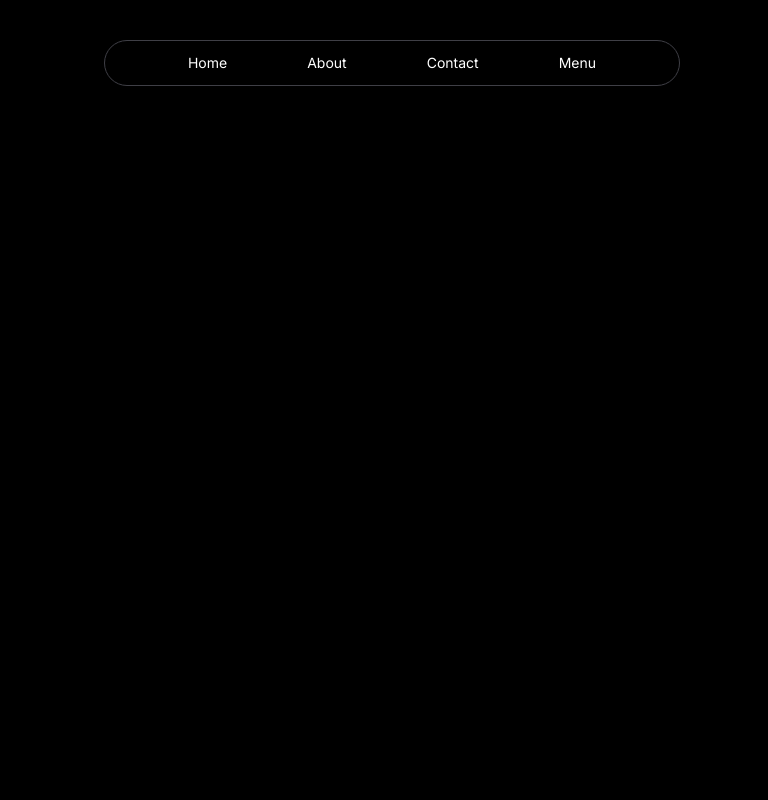
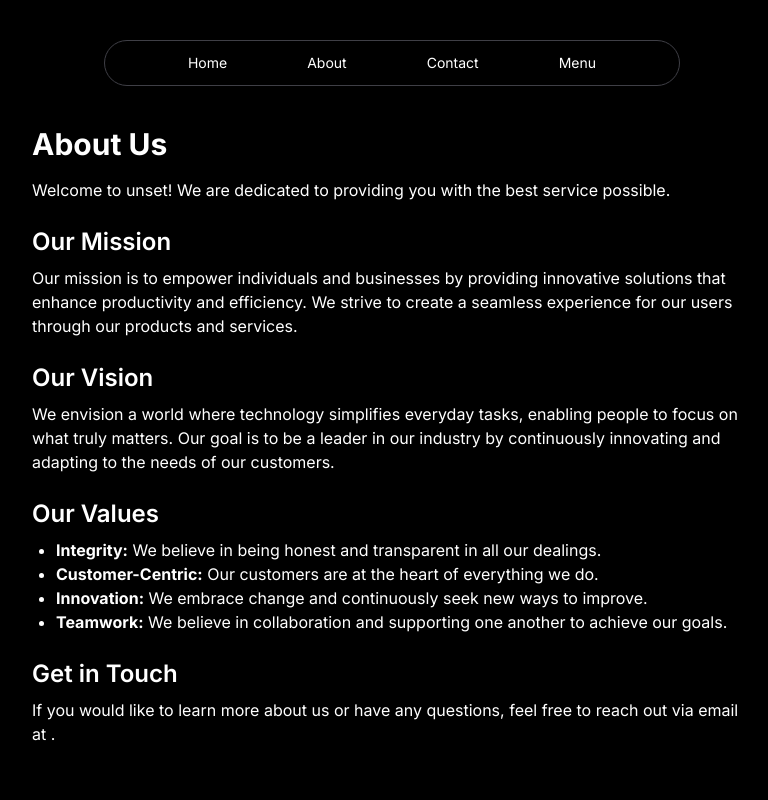
Before and after one commit to Dineshyadav3505/Saas-Project, a Next.js app: page /about in a window 1280 px wide. Shown: the top 800 px of the page, without its empty margins (248-1016 px from the left). Built offline with nearby package versions, Linux system fonts and the light colour scheme; no server answers.

Commit message:
Refactor about page and update contact, cookies, and privacy policy pages

```diff
--- a/src/app/about/page.tsx
+++ b/src/app/about/page.tsx
@@ -1,7 +1,37 @@
-import React from 'react'
+import React from 'react';
 
-export default function About () {
+export default function AboutUs() {
   return (
-    <div className='text-white bg-black h-screen '></div>
-  )
+    <div className="max-w-3xl mx-auto p-6 py-10 text-white bg-black">
+      <h1 className="text-3xl font-bold mb-4">About Us</h1>
+      <p className="mb-4">
+        Welcome to {process.env.NEXT_PUBLIC_PROJECTNAME}! We are dedicated to providing you with the best service possible.
+      </p>
+
+      <h2 className="text-2xl font-semibold mt-6 mb-2">Our Mission</h2>
+      <p className="mb-4">
+        Our mission is to empower individuals and businesses by providing innovative solutions that enhance productivity and efficiency.
+        We strive to create a seamless experience for our users through our products and services.
+      </p>
+
+      <h2 className="text-2xl font-semibold mt-6 mb-2">Our Vision</h2>
+      <p className="mb-4">
+        We envision a world where technology simplifies everyday tasks, enabling people to focus on what truly matters.
+        Our goal is to be a leader in our industry by continuously innovating and adapting to the needs of our customers.
+      </p>
+
+      <h2 className="text-2xl font-semibold mt-6 mb-2">Our Values</h2>
+      <ul className="list-disc ml-6 mb-4">
+        <li><strong>Integrity:</strong> We believe in being honest and transparent in all our dealings.</li>
+        <li><strong>Customer-Centric:</strong> Our customers are at the heart of everything we do.</li>
+        <li><strong>Innovation:</strong> We embrace change and continuously seek new ways to improve.</li>
+        <li><strong>Teamwork:</strong> We believe in collaboration and supporting one another to achieve our goals.</li>
+      </ul>
+
+      <h2 className="text-2xl font-semibold mt-6 mb-2">Get in Touch</h2>
+      <p className="mb-4">
+        If you would like to learn more about us or have any questions, feel free to reach out via email at <strong>{process.env.NEXT_PUBLIC_EMAIL}</strong>.
+      </p>
+    </div>
+  );
 }
--- a/src/app/contact/page.tsx
+++ b/src/app/contact/page.tsx
@@ -25,7 +25,7 @@ export default function ContactUs() {
   };
 
   return (
-    <div className="max-w-3xl mx-auto p-6 text-white bg-black">
+    <div className="max-w-3xl mx-auto py-10 p-6 text-white bg-black">
       <h1 className="text-3xl font-bold mb-4">Contact Us</h1>
       <p className="mb-4">
         If you have any questions, comments, or concerns, please feel free to reach out to us using the form below.
--- a/src/app/cookies/page.tsx
+++ b/src/app/cookies/page.tsx
@@ -1,9 +1,8 @@
-// components/CookiesPolicy.js
 import React from 'react';
 
 export default function CookiesPolicy() {
   return (
-    <div className="max-w-3xl mx-auto p-6 text-white bg-black">
+    <div className="max-w-3xl mx-auto p-6 py-10 text-white bg-black">
       <h1 className="text-3xl font-bold mb-4">Cookies Policy</h1>
       <p className="mb-4">
         This Cookies Policy explains how {process.env.NEXT_PUBLIC_PROJECTNAME} we uses cookies and similar technologies to recognize you when you visit our website at {process.env.NEXT_PUBLIC_WEBLINK}, {process.env.NEXT_PUBLIC_PROJECTNAME}. It explains what these technologies are, why we use them, and your rights to control our use of them.
--- a/src/app/privacypolicy/page.tsx
+++ b/src/app/privacypolicy/page.tsx
@@ -2,7 +2,7 @@ import React from 'react';
 
 export default function PrivacyPolicy() {
   return (
-    <div className="max-w-3xl mx-auto p-6 text-white bg-black">
+    <div className="max-w-3xl mx-auto p-6 py-10 text-white bg-black">
       <h1 className="text-3xl font-bold mb-4">Privacy Policy for {process.env.NEXT_PUBLIC_PROJECTNAME}</h1>
       <p className="mb-4">
         At {process.env.NEXT_PUBLIC_PROJECTNAME}, accessible from {process.env.NEXT_PUBLIC_WEBLINK},
```
